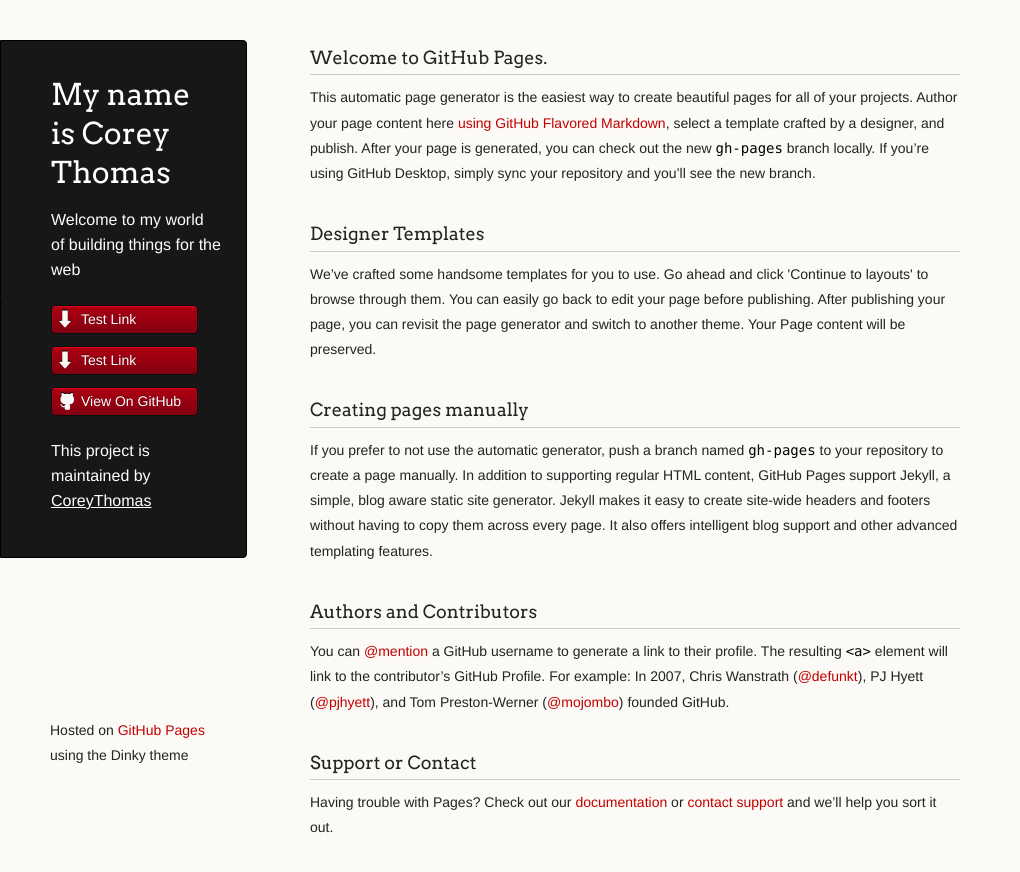
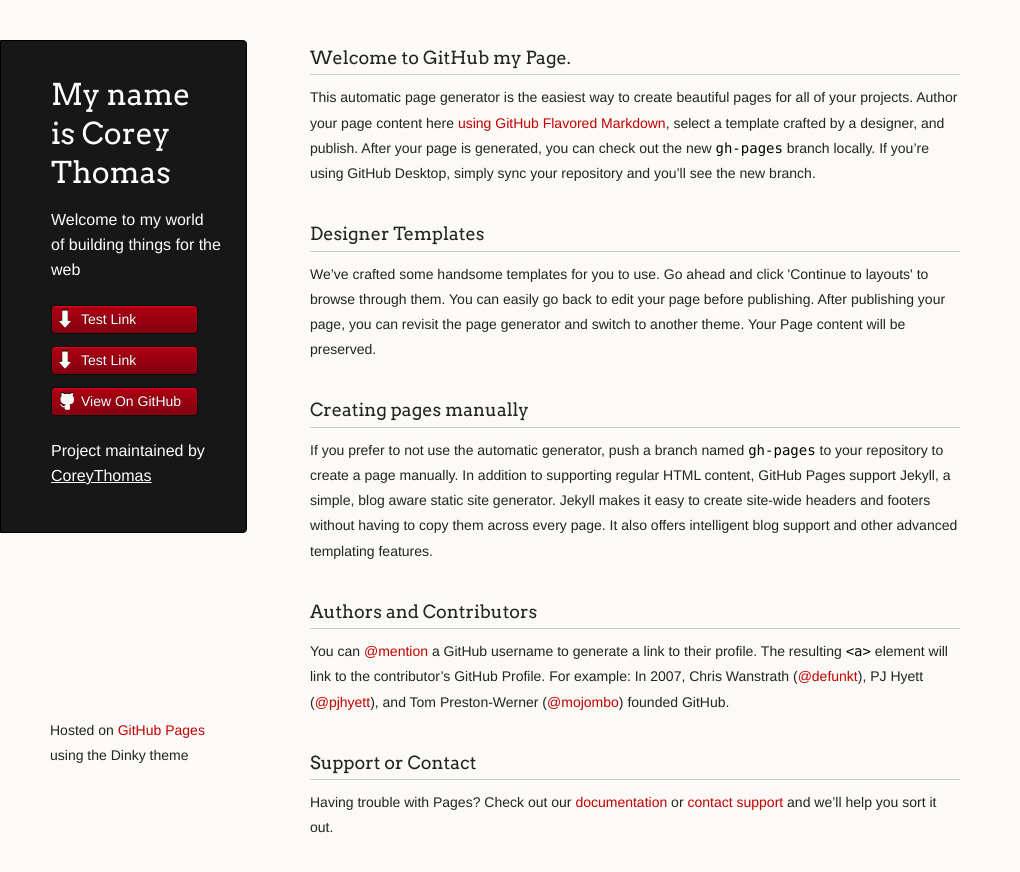
Before and after one commit to CoreyThomas/github.io, a plain HTML site: page index.html in a window 1280 px wide. Shown: the whole page, without its empty margins (0-1020 px from the left). Drawn offline with Linux system fonts and the light colour scheme.

Commit message:
Update index.html

```diff
--- a/index.html
+++ b/index.html
@@ -25,13 +25,13 @@
           <li><a class="buttons github" href="https://github.com/CoreyThomas/github.io">View On GitHub</a></li>
         </ul>
 
-        <p class="header">This project is maintained by <a class="header name" href="https://github.com/CoreyThomas">CoreyThomas</a></p>
+        <p class="header">Project maintained by <a class="header name" href="https://github.com/CoreyThomas">CoreyThomas</a></p>
 
 
       </header>
       <section>
         <h3>
-<a id="welcome-to-github-pages" class="anchor" href="#welcome-to-github-pages" aria-hidden="true"><span class="octicon octicon-link"></span></a>Welcome to GitHub Pages.</h3>
+<a id="welcome-to-github-pages" class="anchor" href="#welcome-to-github-pages" aria-hidden="true"><span class="octicon octicon-link"></span></a>Welcome to GitHub my Page.</h3>
 
 <p>This automatic page generator is the easiest way to create beautiful pages for all of your projects. Author your page content here <a href="https://guides.github.com/features/mastering-markdown/">using GitHub Flavored Markdown</a>, select a template crafted by a designer, and publish. After your page is generated, you can check out the new <code>gh-pages</code> branch locally. If you’re using GitHub Desktop, simply sync your repository and you’ll see the new branch.</p>
 
```
